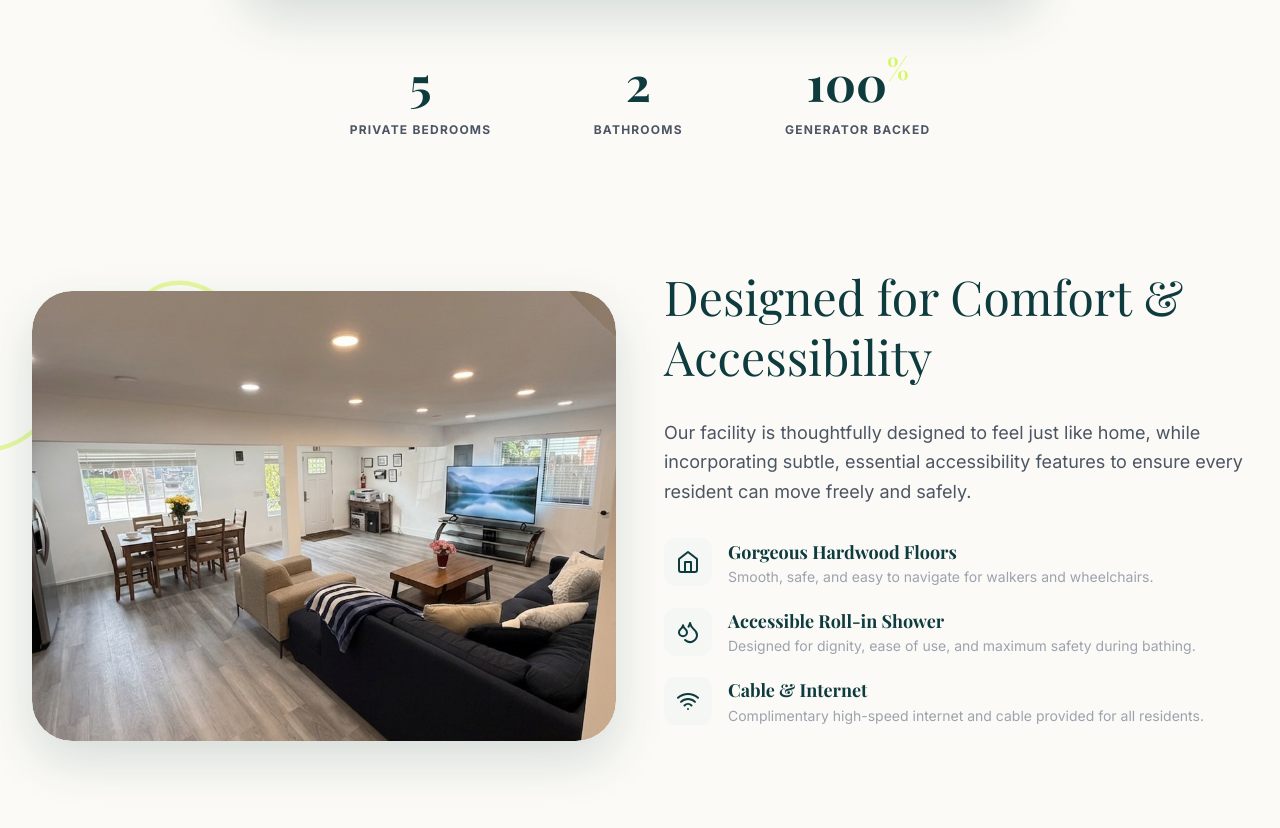
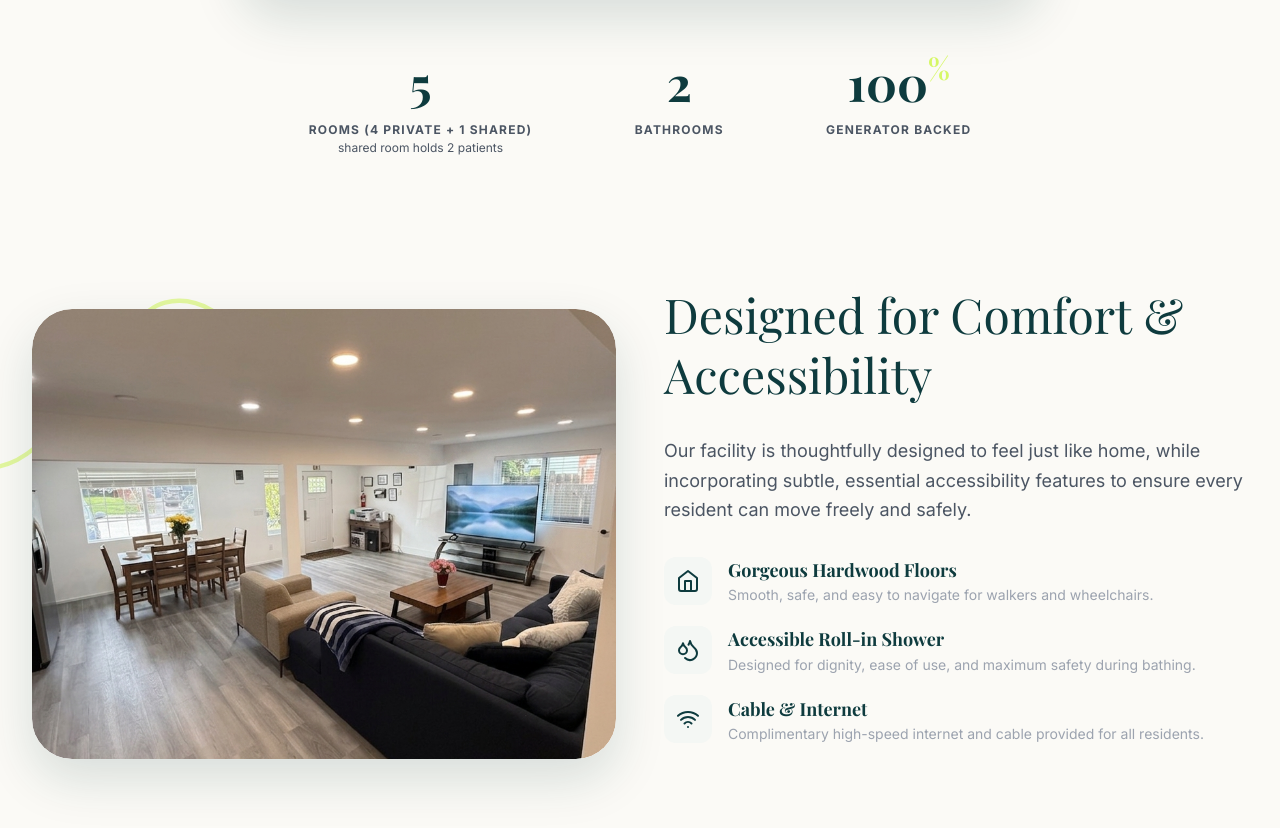
Before and after one commit to NahomAzmach/AFH-Website-Rodas, a React (Vite) app in the folder afh-website/: page /our-facility in a window 1280 px wide. Shown: the part 1017-1845 px from the top of the page. Built offline with nearby package versions, Linux system fonts and the light colour scheme.

Commit message:
Update room count: 4 private rooms + 1 shared room (holds 2 patients)

```diff
--- a/afh-website/src/pages/Home.jsx
+++ b/afh-website/src/pages/Home.jsx
@@ -238,7 +238,7 @@ export default function Home() {
               <div>
                 <h3 className="font-bold text-secondary" style={{ fontSize: '3.5rem', marginBottom: '8px', lineHeight: 1 }}>5</h3>
                 <p className="leading-snug" style={{ color: 'var(--color-text-teal-light)', fontSize: '14px' }}>
-                  Private Bedrooms<br/>for personalized care
+                  4 Private Rooms &amp; 1 Shared<br/>for personalized care
                 </p>
               </div>
               <div>
--- a/afh-website/src/pages/OurFacility.jsx
+++ b/afh-website/src/pages/OurFacility.jsx
@@ -118,7 +118,8 @@ export default function OurFacility() {
             <h3 className="font-serif font-bold text-primary flex items-start justify-center" style={{ fontSize: '3rem', marginBottom: '0.25rem' }}>
               5
             </h3>
-            <p className="font-bold text-xs tracking-widest uppercase" style={{ color: 'var(--color-text-muted)' }}>Private Bedrooms</p>
+            <p className="font-bold text-xs tracking-widest uppercase" style={{ color: 'var(--color-text-muted)' }}>Rooms (4 Private + 1 Shared)</p>
+            <p className="text-xs" style={{ color: 'var(--color-text-muted)', marginTop: '0.15rem' }}>shared room holds 2 patients</p>
           </div>
           <div>
             <h3 className="font-serif font-bold text-primary flex items-start justify-center" style={{ fontSize: '3rem', marginBottom: '0.25rem' }}>
```
